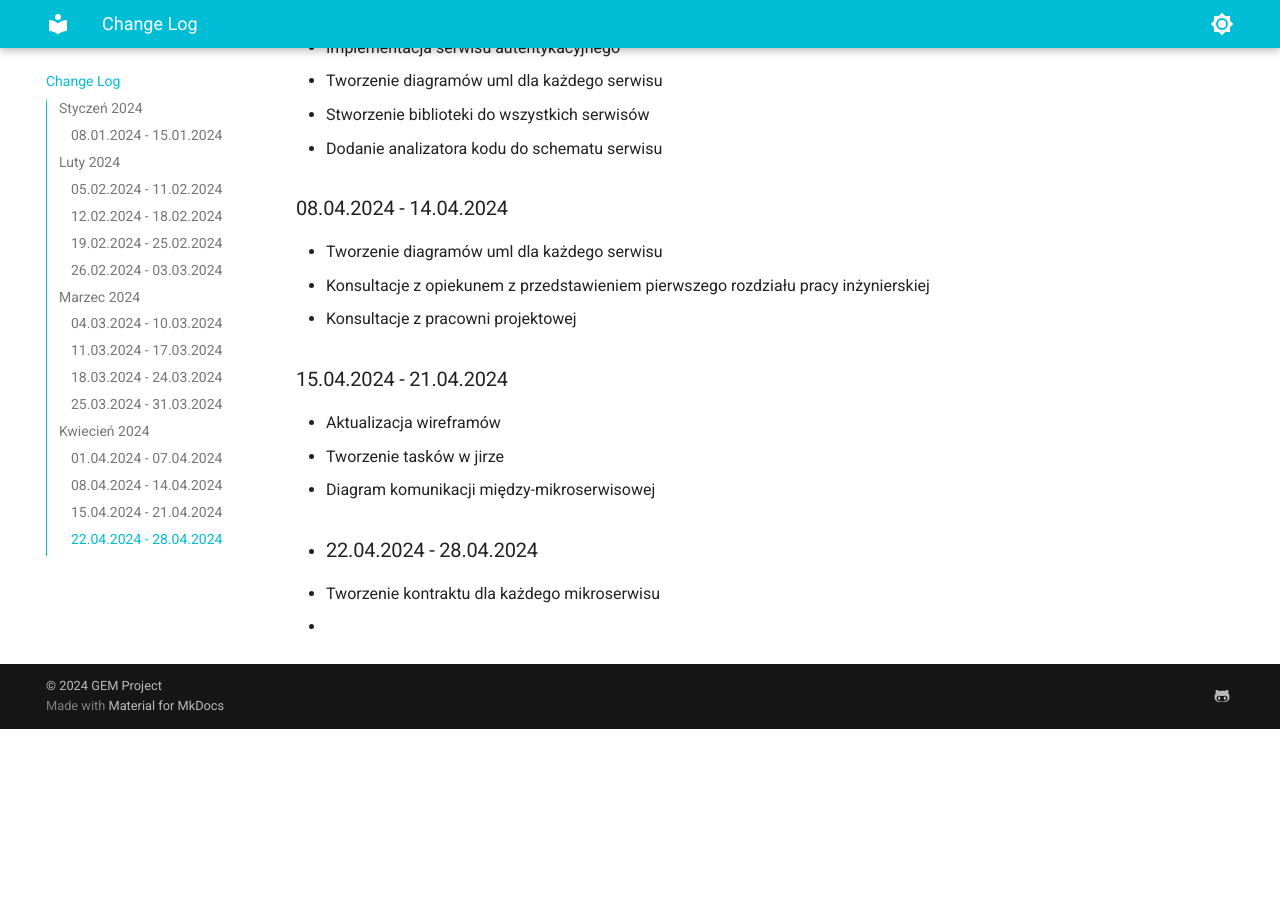
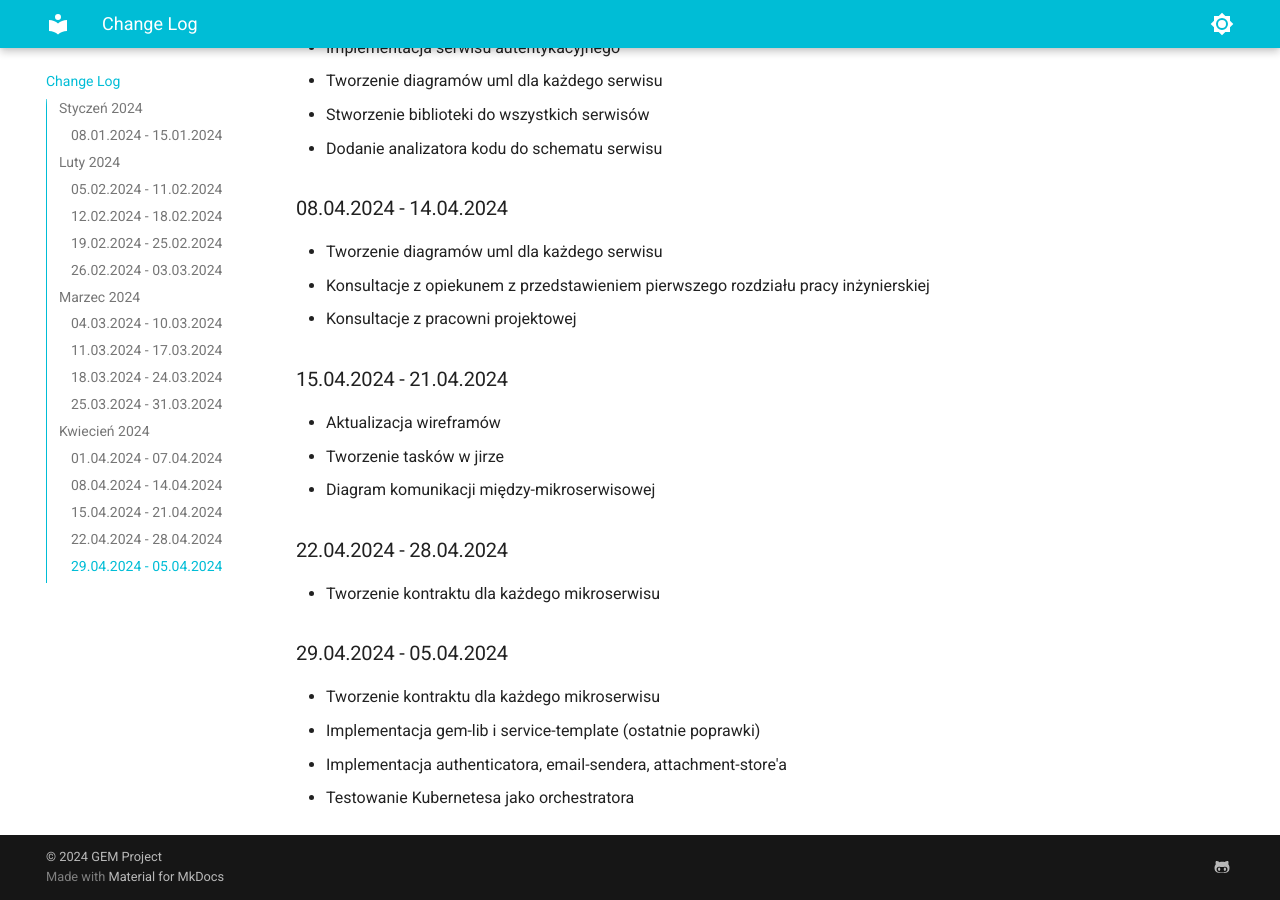
Before and after one commit to Group-Expense-Manager/gem-docs, an MkDocs documentation site: the page built from docs/change_log.md, in a window 1280 px wide and 900 px high, scrolled down 1903 px. Built offline with MkDocs 1.6.1 and Material for MkDocs 9.7.7, drawn with Linux system fonts in a browser that asks for light colours; before the commit the page ends 2632 px from its top, so only the background shows below that.

Commit message:
fixes + updated change log

```diff
--- a/docs/change_log.md
+++ b/docs/change_log.md
@@ -50,6 +50,10 @@
 * Aktualizacja wireframów
 * Tworzenie tasków w jirze
 * Diagram komunikacji między-mikroserwisowej
-* ### 22.04.2024 - 28.04.2024
+### 22.04.2024 - 28.04.2024
 * Tworzenie kontraktu dla każdego mikroserwisu
-*
+### 29.04.2024 - 05.04.2024
+* Tworzenie kontraktu dla każdego mikroserwisu
+* Implementacja gem-lib i service-template (ostatnie poprawki)
+* Implementacja authenticatora, email-sendera, attachment-store'a
+* Testowanie Kubernetesa jako orchestratora
```
Also changed, not shown: docs/contracts.md (+0 -5 lines), docs/diagrams.md (+15 -32 lines).
